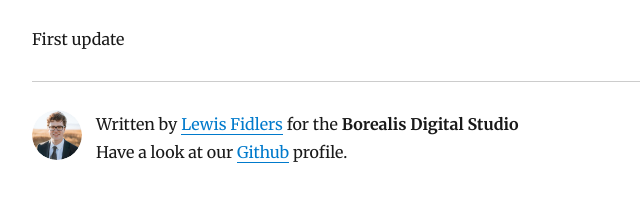
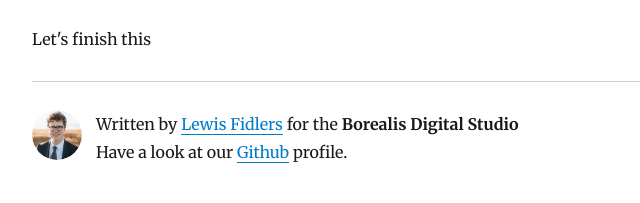
Before and after one commit to borealisgroup/studio-blog, a Gatsby site: page /setting-up-a-gatsby-blog/setting-up-a-gatsby-blog/ in a window 1280 px wide. Shown: the part 1685-1888 px from the top of the page, 293-933 px from the left. Built offline with nearby package versions, Linux system fonts and the light colour scheme; Gatsby itself is replaced by a stand-in of ours; some packages are replaced by stand-ins of ours.

Commit message:
Open the pr

````diff
--- a/content/blog/setting-up-a-gatsby-blog/setting-up-a-gatsby-blog.md
+++ b/content/blog/setting-up-a-gatsby-blog/setting-up-a-gatsby-blog.md
@@ -50,4 +50,4 @@ def hello
 end
 ```
 
-First update
+Let's finish this
````
